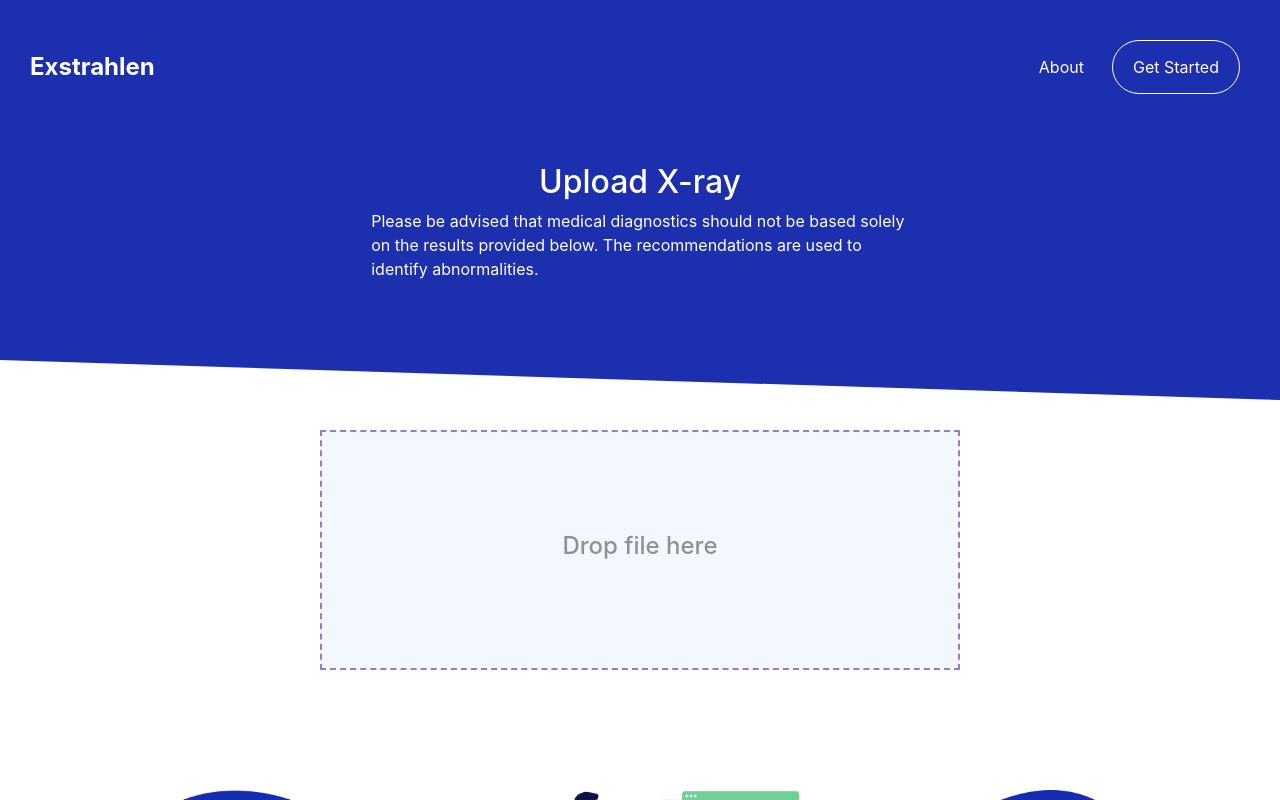
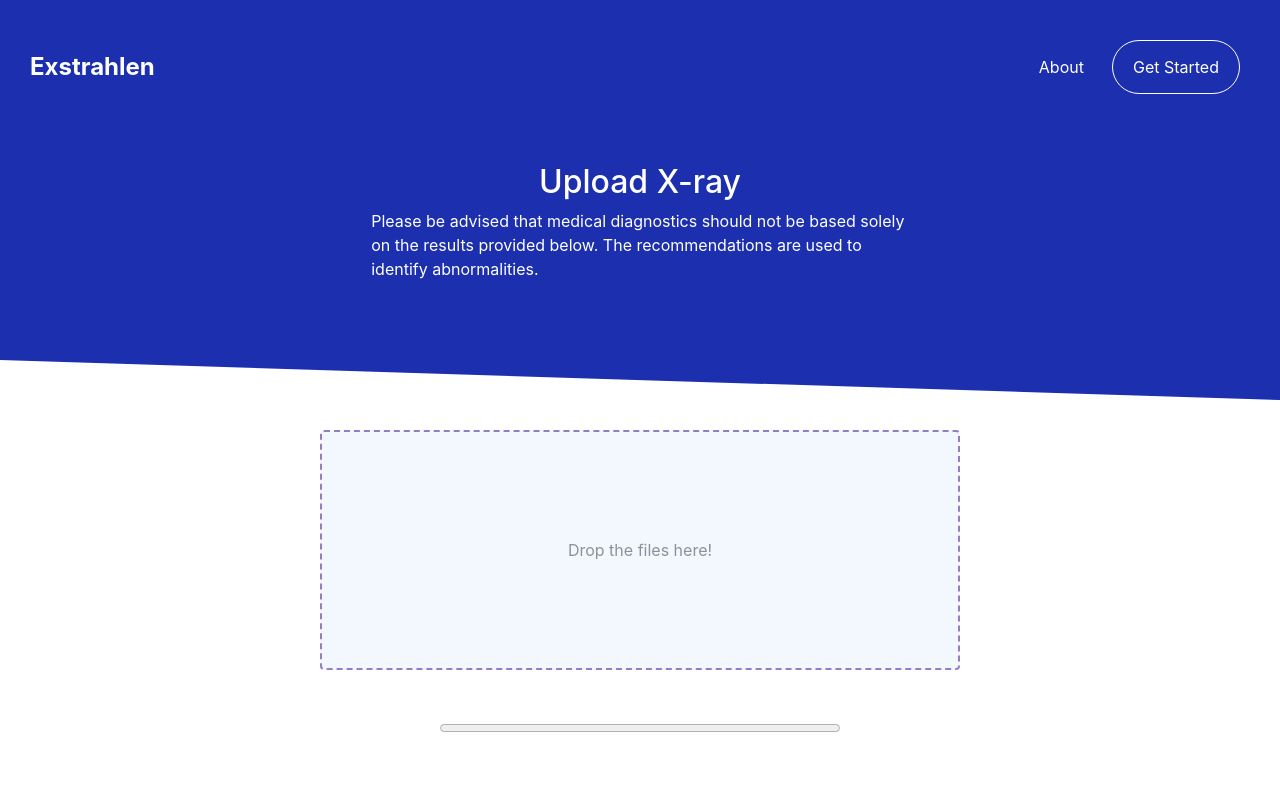
Before and after one commit to shivampandey1/Exstrahlen, a Vue app: page /#/ in a window 1280 px wide. Both pictures are taken after a click on the button "Get Started". Shown: the top 800 px of the page. Built offline with nearby package versions, Linux system fonts and the light colour scheme.

Commit message:
added drag and drop

```diff
--- a/package.json
+++ b/package.json
@@ -7,8 +7,11 @@
     "build": "vue-cli-service build"
   },
   "dependencies": {
+    "@shopify/draggable": "^1.0.0-beta.8",
     "bootstrap": "^4.3.1",
     "bootstrap-vue": "^2.1.0",
+    "core-js": "^3.4.2",
+    "regenerator-runtime": "^0.13.3",
     "rellax": "^1.10.0",
     "vue": "^2.6.10",
     "vue-rellax": "^0.1.0",
--- a/public/index.html
+++ b/public/index.html
@@ -5,7 +5,7 @@
     <meta http-equiv="X-UA-Compatible" content="IE=edge">
     <meta name="viewport" content="width=device-width,initial-scale=1.0">
     <link rel="icon" href="<%= BASE_URL %>favicon.ico">
-    <title>HACKATHON</title>
+    <title>Exstrahlen</title>
   </head>
   <body>
     <noscript>
--- a/src/components/application.vue
+++ b/src/components/application.vue
@@ -7,11 +7,7 @@
         <p class="white">Please be advised that medical diagnostics should not be based solely on the results provided below. The recommendations are used to identify abnormalities.</p>
       </div>
     </div>
-    <div class="box">
-      <div class="drop">
-        <h4>Drop file here</h4>
-      </div>
-    </div>
+    <drag-drop></drag-drop>
     <div class="container">
       <div class="row">
         <div class="col">
@@ -52,6 +48,7 @@
 
 <script>
 import navbar from './nav.vue'
+import dragDrop from './drag-drop.vue'
 
 // Vue.config.productionTip = false;
 // Vue.config.devtools = false;
@@ -66,7 +63,8 @@ export default {
     files:[]
   },
   components: {
-    'nav-bar': navbar
+    'nav-bar': navbar,
+    'drag-drop': dragDrop
   }
   // computed: {
   //   uploadDisabled() {
--- /dev/null
+++ b/src/components/drag-drop.vue
@@ -0,0 +1,263 @@
+<template>
+  <div id="file-drag-drop" class="box">
+    <form class="drop" ref="fileform">
+      <span class="drop-files">Drop the files here!</span>
+    </form>
+
+    <progress max="100" :value.prop="uploadPercentage"></progress>
+
+    <div v-for="(file, key) in files" class="file-listing">
+      <img class="preview" v-bind:ref="'preview'+parseInt( key )"/>
+      {{ file.name }}
+      <div class="remove-container">
+        <a class="remove" v-on:click="removeFile( key )">Remove</a>
+      </div>
+    </div>
+
+    <a class="submit-button" v-on:click="submitFiles()" v-show="files.length > 0">Submit</a>
+  </div>
+</template>
+
+<script>
+  export default {
+    name: 'drag-drop',
+    data(){
+      return {
+        dragAndDropCapable: false,
+        files: [],
+        uploadPercentage: 0
+      }
+    },
+
+    mounted(){
+      /*
+        Determine if drag and drop functionality is capable in the browser
+      */
+      this.dragAndDropCapable = this.determineDragAndDropCapable();
+
+      /*
+        If drag and drop capable, then we continue to bind events to our elements.
+      */
+      if( this.dragAndDropCapable ){
+        /*
+          Listen to all of the drag events and bind an event listener to each
+          for the fileform.
+        */
+        ['drag', 'dragstart', 'dragend', 'dragover', 'dragenter', 'dragleave', 'drop'].forEach( function( evt ) {
+          /*
+            For each event add an event listener that prevents the default action
+            (opening the file in the browser) and stop the propagation of the event (so
+            no other elements open the file in the browser)
+          */
+          this.$refs.fileform.addEventListener(evt, function(e){
+            e.preventDefault();
+            e.stopPropagation();
+          }.bind(this), false);
+        }.bind(this));
+
+        /*
+          Add an event listener for drop to the form
+        */
+        this.$refs.fileform.addEventListener('drop', function(e){
+          /*
+            Capture the files from the drop event and add them to our local files
+            array.
+          */
+          for( let i = 0; i < e.dataTransfer.files.length; i++ ){
+            this.files.push( e.dataTransfer.files[i] );
+            this.getImagePreviews();
+          }
+        }.bind(this));
+      }
+    },
+    methods: {
+      /*
+        Determines if the drag and drop functionality is in the
+        window
+      */
+      determineDragAndDropCapable(){
+        /*
+          Create a test element to see if certain events
+          are present that let us do drag and drop.
+        */
+        var div = document.createElement('div');
+
+        /*
+          Check to see if the `draggable` event is in the element
+          or the `ondragstart` and `ondrop` events are in the element. If
+          they are, then we have what we need for dragging and dropping files.
+
+          We also check to see if the window has `FormData` and `FileReader` objects
+          present so we can do our AJAX uploading
+        */
+        return ( ( 'draggable' in div )
+                || ( 'ondragstart' in div && 'ondrop' in div ) )
+                && 'FormData' in window
+                && 'FileReader' in window;
+      },
+
+      /*
+        Gets the image preview for the file.
+      */
+      getImagePreviews(){
+        /*
+          Iterate over all of the files and generate an image preview for each one.
+        */
+        for( let i = 0; i < this.files.length; i++ ){
+          /*
+            Ensure the file is an image file
+          */
+          if ( /\.(jpe?g|png|gif)$/i.test( this.files[i].name ) ) {
+            /*
+              Create a new FileReader object
+            */
+            let reader = new FileReader();
+
+            /*
+              Add an event listener for when the file has been loaded
+              to update the src on the file preview.
+            */
+            reader.addEventListener("load", function(){
+              this.$refs['preview'+parseInt( i )][0].src = reader.result;
+            }.bind(this), false);
+
+            /*
+              Read the data for the file in through the reader. When it has
+              been loaded, we listen to the event propagated and set the image
+              src to what was loaded from the reader.
+            */
+            reader.readAsDataURL( this.files[i] );
+          }else{
+            /*
+              We do the next tick so the reference is bound and we can access it.
+            */
+            this.$nextTick(function(){
+              this.$refs['preview'+parseInt( i )][0].src = '/images/file.png';
+            });
+          }
+        }
+      },
+
+      /*
+        Submits the files to the server
+      */
+      submitFiles(){
+        /*
+          Initialize the form data
+        */
+        let formData = new FormData();
+
+        /*
+          Iteate over any file sent over appending the files
+          to the form data.
+        */
+        for( var i = 0; i < this.files.length; i++ ){
+          let file = this.files[i];
+
+          formData.append('files[' + i + ']', file);
+        }
+
+        /*
+          Make the request to the POST /file-drag-drop URL
+        */
+        axios.post( '/file-drag-drop',
+          formData,
+          {
+            headers: {
+                'Content-Type': 'multipart/form-data'
+            },
+            onUploadProgress: function( progressEvent ) {
+              this.uploadPercentage = parseInt( Math.round( ( progressEvent.loaded * 100 ) / progressEvent.total ) );
+            }.bind(this)
+          }
+        ).then(function(){
+          console.log('SUCCESS!!');
+        })
+        .catch(function(){
+          console.log('FAILURE!!');
+        });
+      },
+
+      /*
+        Removes a select file the user has uploaded
+      */
+      removeFile( key ){
+        this.files.splice( key, 1 );
+      }
+    }
+  }
+</script>
+
+<style>
+.box {
+  display: flex;
+  flex-direction: column;
+  justify-content: center;
+  align-items: center;
+}
+
+.drop {
+  background-color: rgb(233, 240, 254);
+  height: 30vh;
+  width: 50vw;
+  border: dashed 2px rgba(41, 0, 138, 1);
+  margin: 30px 0;
+  opacity: 0.5;
+  display: flex;
+  justify-content: center;
+  align-items: center;
+}
+
+form {
+  display: block;
+  height: 400px;
+  width: 400px;
+  background: #ccc;
+  margin: auto;
+  margin-top: 40px;
+  text-align: center;
+  line-height: 400px;
+  border-radius: 4px;
+}
+
+div.file-listing{
+  width: 400px;
+  margin: auto;
+  padding: 10px;
+  border-bottom: 1px solid #ddd;
+}
+
+div.file-listing img{
+  height: 100px;
+}
+
+div.remove-container{
+  text-align: center;
+}
+
+div.remove-container a{
+  color: red;
+  cursor: pointer;
+}
+
+a.submit-button{
+  display: block;
+  margin: auto;
+  text-align: center;
+  width: 200px;
+  padding: 10px;
+  text-transform: uppercase;
+  background-color: #CCC;
+  color: white;
+  font-weight: bold;
+  margin-top: 20px;
+}
+
+progress{
+  width: 400px;
+  margin: auto;
+  display: block;
+  margin-top: 20px;
+  margin-bottom: 20px;
+}
+</style>
```
Also changed, not shown: 1 other file (tests, documents, lock files or other folders).
